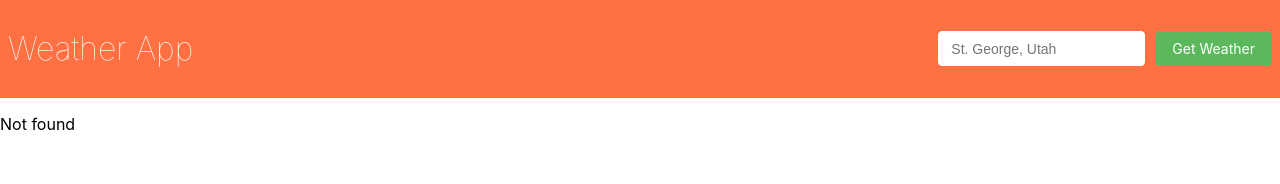
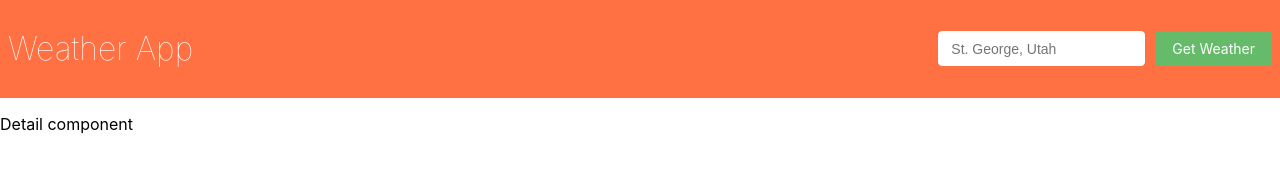
Before and after one commit to gh3r/react-weather-app, a React app: page /details/1 in a window 1280 px wide. Before the commit this address had no page. Shown: the top 184 px of the page. Built offline with nearby package versions, Linux system fonts and the light colour scheme.

Commit message:
Add details component and route

```diff
--- a/src/components/App.js
+++ b/src/components/App.js
@@ -4,6 +4,7 @@ import { BrowserRouter, Route, Switch } from 'react-router-dom';
 import Header from './Header';
 import Home from './Home';
 import Forecast from './Forecast';
+import Details from './Details';
 
 class App extends React.Component {
   render() {
@@ -14,6 +15,7 @@ class App extends React.Component {
           <Switch>
             <Route exact path='/' component={Home} />
             <Route path='/forecast' component={Forecast} />
+            <Route path='/details/:city' component={Details}/>
             <Route render={() => {
               return <p>Not found</p>
             }} />
--- /dev/null
+++ b/src/components/Details.js
@@ -0,0 +1,11 @@
+import React from 'react';
+
+const Details = (props) => {
+  console.log(props.location.state);
+
+  return (
+    <p>Detail component</p>
+  )
+}
+
+export default Details;
--- a/src/components/Forecast.js
+++ b/src/components/Forecast.js
@@ -10,7 +10,10 @@ const DailyForecast = (props) => {
   const icon = day.weather[0].icon;
 
   return (
-    <div className='daily-forecast'>
+    <div
+      className='daily-forecast'
+      onClick={props.onClick}
+    >
       <img className='weather-icon' src={`/assets/icons/${icon}.svg`} />
       <h2 className='subheader'>{date}</h2>
     </div>
@@ -39,13 +42,23 @@ class Forecast extends React.Component {
       });
   }
 
-  renderForecast = (forecast) => {
+  handleDetailClick = (day, city) => {
+    this.props.history.push({
+      pathname: '/details/' + city,
+      state: day
+    })
+  }
+
+  renderForecast = () => {
+    const { forecastData } = this.state;
+    const city = forecastData.city.name;
+
     return (
       <div>
-        <h1 className='forecast-header'>{forecast.city.name}</h1>
+        <h1 className='forecast-header'>{city}</h1>
         <div className='forecast'>
-          {forecast.list.map((day) => {
-            return <DailyForecast key={day.dt} day={day} />
+          {forecastData.list.map((day) => {
+            return <DailyForecast key={day.dt} day={day} onClick={() => this.handleDetailClick(day, city)} />
           })}
         </div>
       </div>
@@ -54,11 +67,11 @@ class Forecast extends React.Component {
   }
 
   render() {
-    const { loading, forecastData } = this.state;
+    const { loading } = this.state;
 
     return loading === true
           ? <h1 className='forecast-header'>Loading</h1>
-          : this.renderForecast(forecastData)
+          : this.renderForecast()
   }
 }
 
--- a/src/index.css
+++ b/src/index.css
@@ -58,10 +58,10 @@ body {
 .btn {
   display: inline-block;
   padding: 8px 16px;
-  border: 1px solid #5cb85c;
+  border: 1px solid #66BB6A;
   cursor: pointer;
   color: #fff;
-  background-color: #5cb85c;
+  background-color: #66BB6A;
   border-radius: 4px;
   font-size: 14px;
   text-align: center;
```
